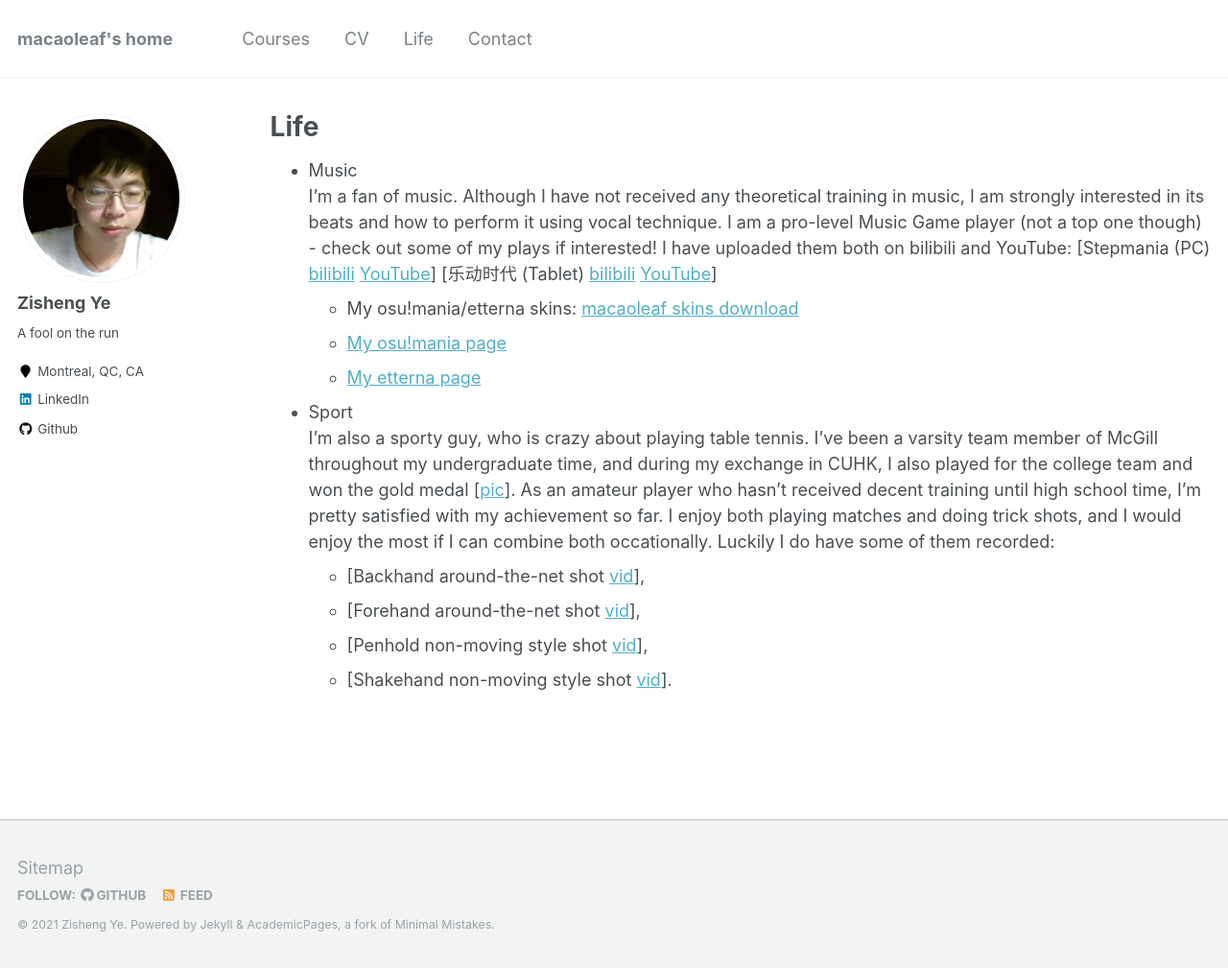
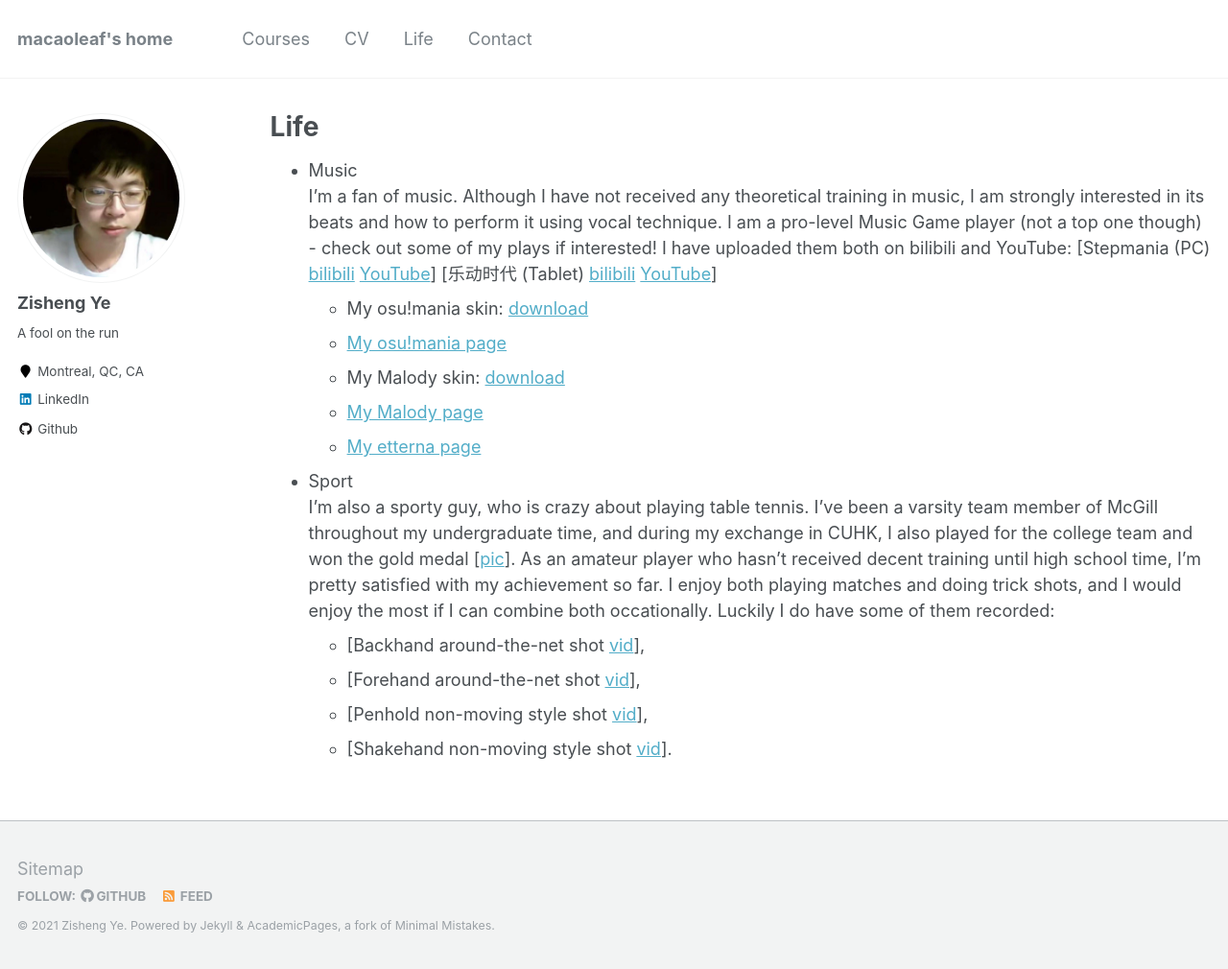
Before and after one commit to macaoleaf/macaoleaf.github.io, a Jekyll site: the page built from _pages/Life.md, in a window 1280 px wide and 1010 px high. Shown: the whole window at 96% size. Built offline with Jekyll 4.4.1, drawn with Linux system fonts in a browser that asks for light colours.

Commit message:
update skins

```diff
--- a/_pages/Life.md
+++ b/_pages/Life.md
@@ -6,8 +6,10 @@ author_profile: true
 ---
 - Music
 I'm a fan of music. Although I have not received any theoretical training in music, I am strongly interested in its beats and how to perform it using vocal technique. I am a pro-level Music Game player (not a top one though) - check out some of my plays if interested! I have uploaded them both on bilibili and YouTube: [Stepmania (PC) [bilibili](https://www.bilibili.com/video/av67422894/) [YouTube](https://www.youtube.com/watch?v=7mtCqDasRP4&t=332s)] [乐动时代 (Tablet) [bilibili](https://www.bilibili.com/video/av67417951/) [YouTube](https://www.youtube.com/watch?v=ozFUyi3ZzOI)]
-  - My osu!mania/etterna skins: [macaoleaf skins download](/files/macaoleaf_skins_20200428.zip)
+  - My osu!mania skin: [download](/files/macaoleaf.osk)
   - [My osu!mania page](https://osu.ppy.sh/users/7082716)
+  - My Malody skin: [download](/files/macaoleaf.zip)
+  - [My Malody page](http://m.mugzone.net/accounts/user/461140)
   - [My etterna page](https://etternaonline.com/user/macaoleaf)
 
 - Sport
```
Also changed, not shown: 2 other files.
